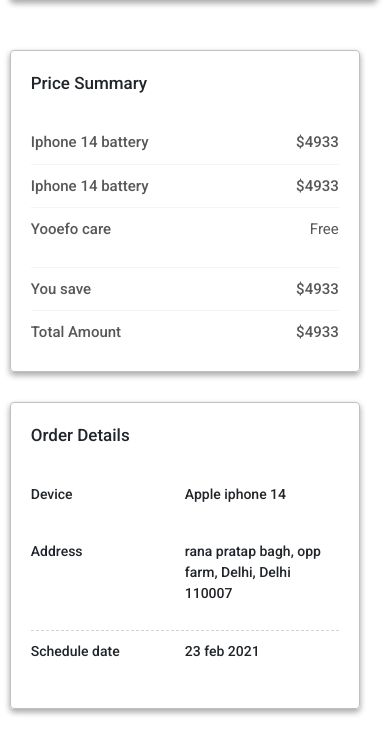
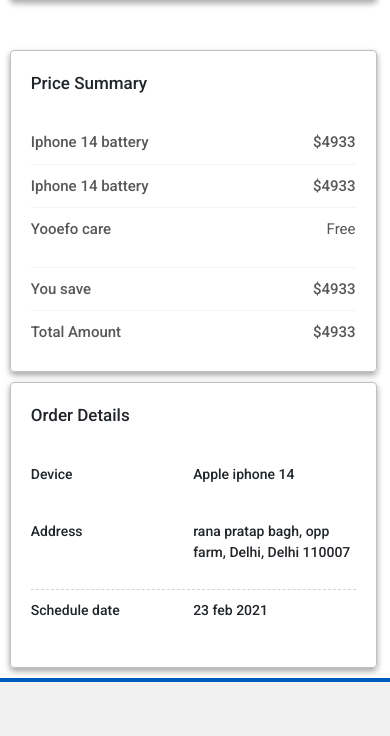
Before and after one commit to saboorsyed/yooefo, a plain HTML site: page bookings-page-7.html in a window 390 px wide. Shown: the part 1011-1747 px from the top of the page. Drawn offline with nearby package versions, Linux system fonts and the light colour scheme.

Commit message:
updates css

```diff
--- a/bookings-page-7.css
+++ b/bookings-page-7.css
@@ -1,5 +1,5 @@
 .price-summary-card {
-    width: 400px;
+    width: 70%;
     padding: 20px 20px 0 20px;
     border: 1px solid rgb(192, 192, 192);
     font-family: 'roboto';
@@ -16,7 +16,7 @@
 
 .order-details-card {
     padding: 20px;
-    width: 400px;
+    width: 70%;
     margin-top: 20px;
     font-size: 14px;
     border: 1px solid rgb(192, 192, 192);
@@ -91,9 +91,7 @@
     width: 85%;
     margin: 0 auto;
     display: flex;
-    /* flex-wrap: wrap; */
-    justify-content: space-between;
-    gap: 20px;
+    gap: 40px;
     margin-top: 20px;
 }
 
@@ -370,7 +368,7 @@
 
     .price-summary-card,
     .order-details-card {
-        width: 350px;
+        width: 90%;
     }
     .step:not(:last-child)::after {
         top: -95%;
@@ -403,6 +401,14 @@
         font-weight: 500;
         border-radius: 15px;
     }
+    .order-sec-2{
+        width: 100%;
+    }
+    .price-summary-card,
+    .order-details-card {
+        width: 99%;
+        margin: 10px 0;
+    }
     .step:not(:last-child)::after {
         top: -55%;
     }
```
